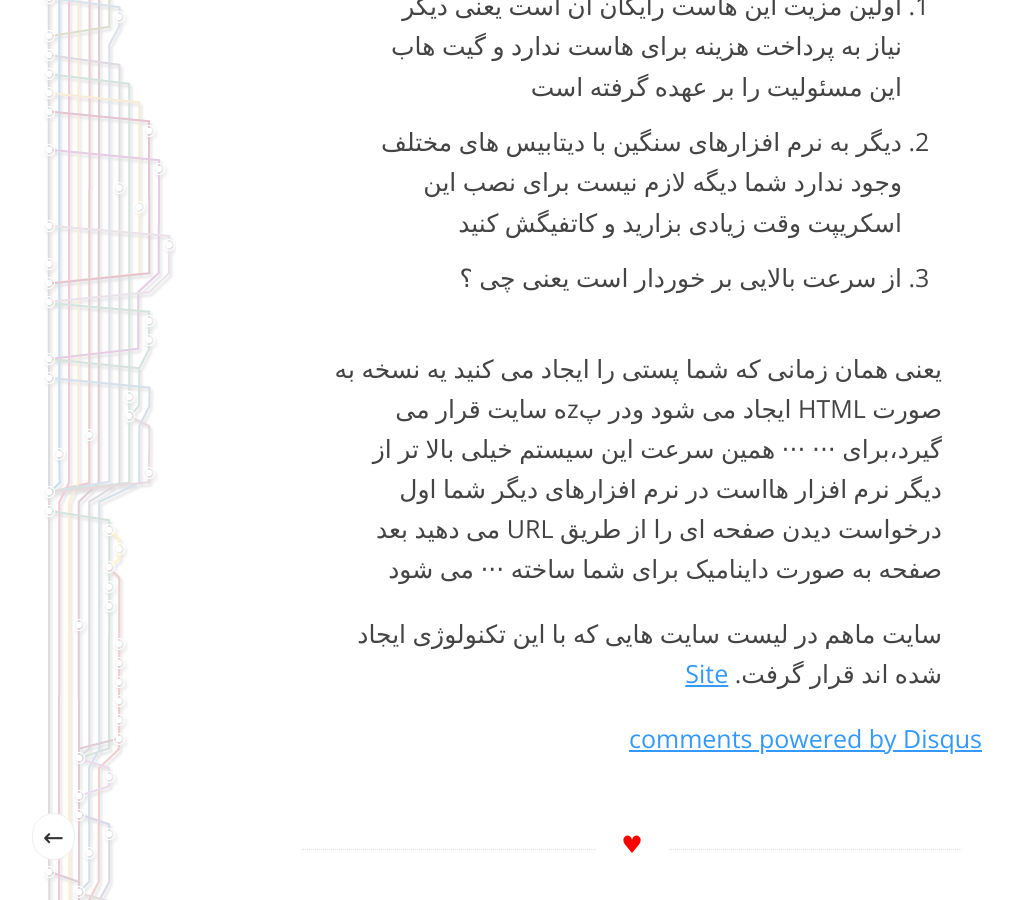
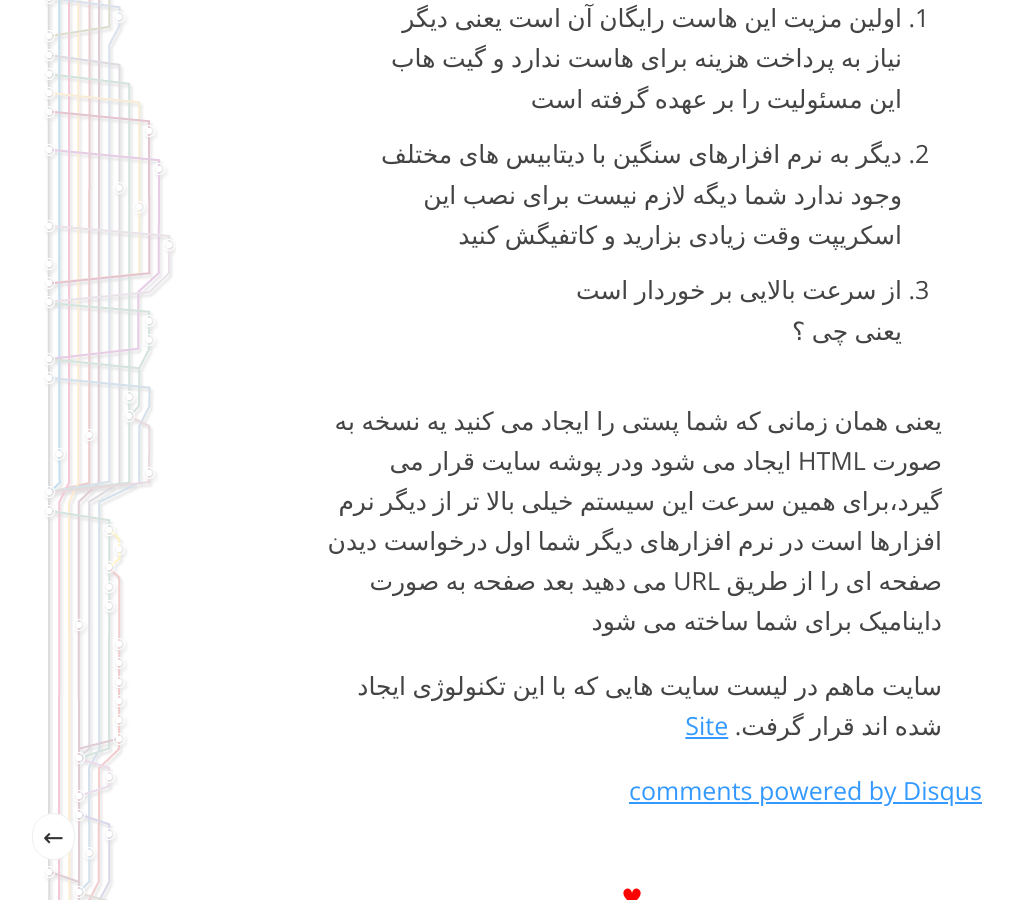
Before and after one commit to ALYREZA/blog, a Jekyll site: the page built from _posts/2014-02-20-a-little-about-jekyll.markdown, in a window 1280 px wide and 900 px high, scrolled down 548 px. Shown: the whole window, without its empty margins (8-1021 px from the left). Built offline with Jekyll 4.4.1, drawn with Linux system fonts in a browser that asks for light colours; Markdown is read by kramdown in place of the engine named in the settings; comment, search, counter and statistics services are not loaded.

Commit message:
Update 2014-02-20-a-little-about-jekyll.markdown

```diff
--- a/_posts/2014-02-20-a-little-about-jekyll.markdown
+++ b/_posts/2014-02-20-a-little-about-jekyll.markdown
@@ -6,16 +6,16 @@ comment: true
 keyword: "jekyll,مزیت های جیکیل,about jekyll"
 tarikh: "01 اسفند 92"
 ---
-#####الان می خواهیم در مورد برخی از مزیت های این سیستم نسبت به نرم افزارهای مدیریت محتوا صحبت کنیم.
-1. اولین مزیت این  هاست رایگان آن است
- یعنی دیگر نیاز به پرداخت هزینه برای هاست ندارد و گیت هاب این مسئولیت را بر عهده گرفته است
+####الان می خواهیم در مورد برخی از مزیت های این سیستم نسبت به نرم افزارهای مدیریت محتوا صحبت کنیم.
+1.  اولین مزیت این  هاست رایگان آن است
+یعنی دیگر نیاز به پرداخت هزینه برای هاست ندارد و گیت هاب این مسئولیت را بر عهده گرفته است
 2. دیگر به نرم افزارهای سنگین با دیتابیس های مختلف وجود ندارد
- شما دیگه لازم نیست برای نصب این اسکریپت وقت زیادی بزارید و کاتفیگش کنید
+شما دیگه لازم نیست برای نصب این اسکریپت وقت زیادی بزارید و کاتفیگش کنید
 3. از سرعت بالایی بر خوردار است
- یعنی چی ؟
+یعنی چی ؟
 
- یعنی همان زمانی که شما پستی را ایجاد می کنید یه نسخه به صورت HTML ایجاد می شود ودر پzه سایت قرار می گیرد،برای ⋅⋅⋅ ⋅⋅⋅ همین    سرعت این سیستم خیلی بالا تر از دیگر نرم افزار هااست
- در نرم افزارهای دیگر شما اول درخواست دیدن صفحه ای را از طریق URL می دهید بعد صفحه به صورت داینامیک برای شما ساخته ⋅⋅⋅ می شود
+یعنی همان زمانی که شما پستی را ایجاد می کنید یه نسخه به صورت HTML ایجاد می شود ودر پوشه سایت قرار می گیرد،برای همین سرعت این سیستم خیلی بالا تر از دیگر نرم افزارها است
+در نرم افزارهای دیگر شما اول درخواست دیدن صفحه ای را از طریق URL می دهید بعد صفحه به صورت داینامیک برای شما ساخته می شود
 
 سایت ماهم در لیست سایت هایی که با این تکنولوژی ایجاد شده اند قرار گرفت.
 [Site](https://github.com/jekyll/jekyll/wiki/sites)
```
